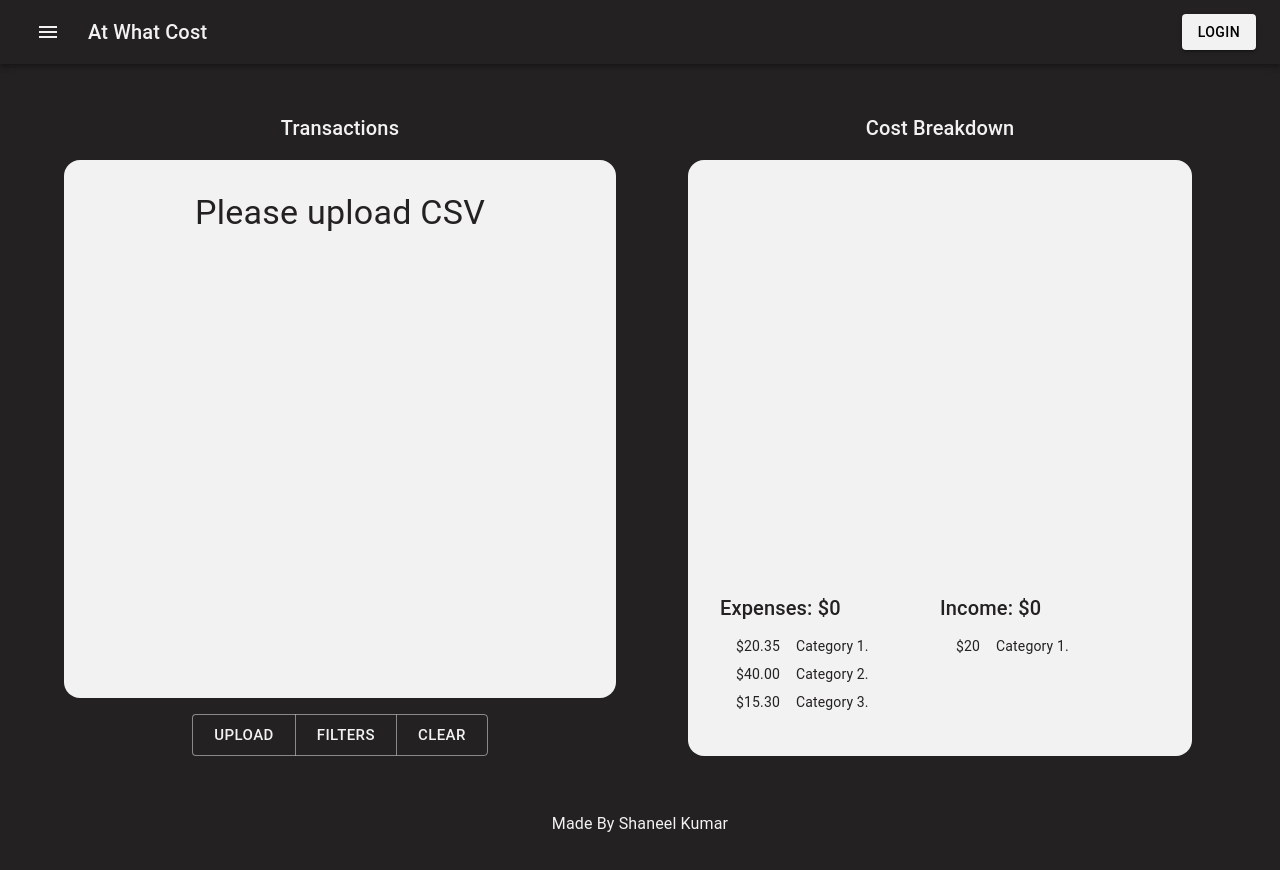
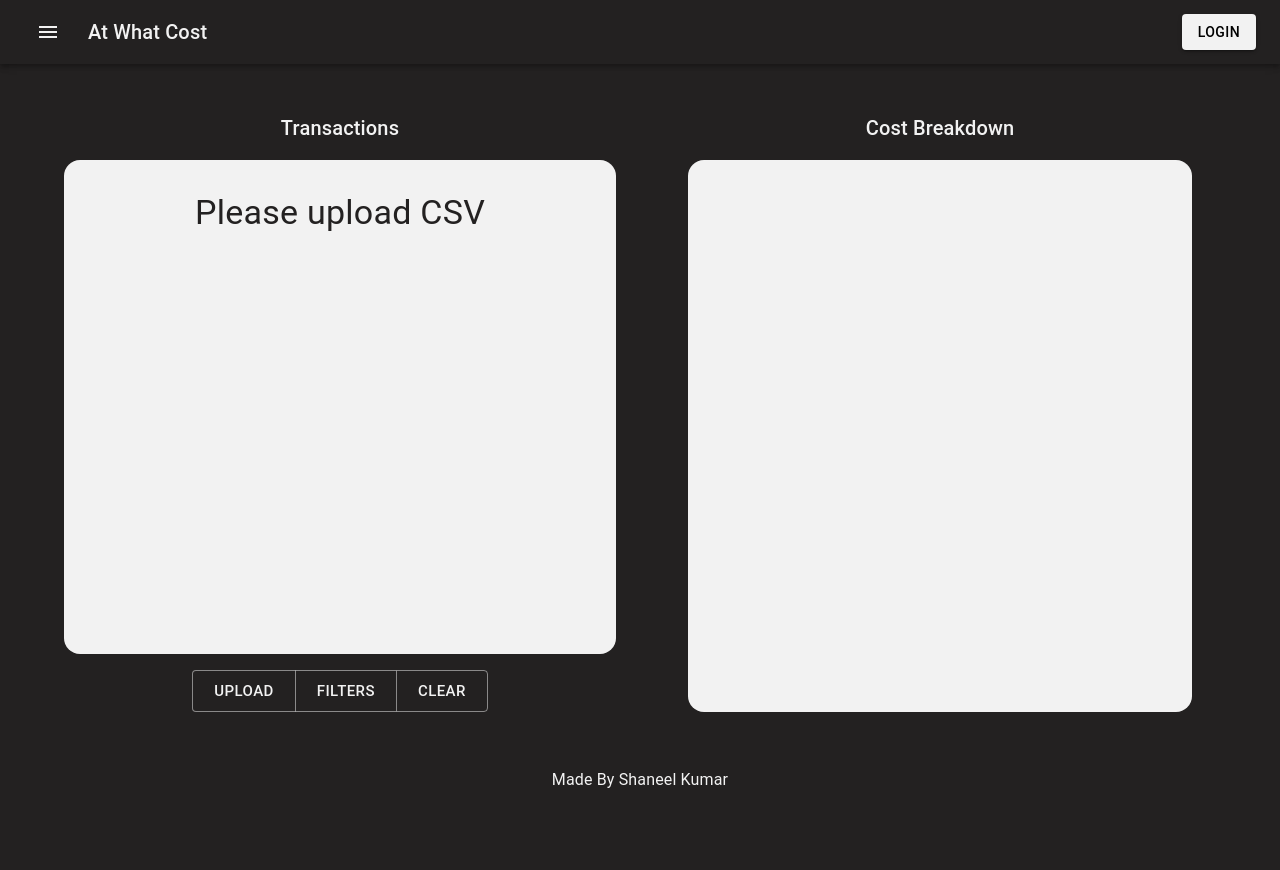
Before and after one commit to Vyonyx/at-what-cost-FE, a React (Vite) app: page / in a window 1280 px wide. Shown: the top 870 px of the page. After the commit the page ends 800 px from the top, so only its background shows below. Built offline with nearby package versions, Linux system fonts and the light colour scheme.

Commit message:
show dynamic cost breakdown of each category in expenses and income list (ordered)

```diff
--- a/src/components/CostList.tsx
+++ b/src/components/CostList.tsx
@@ -8,22 +8,32 @@ function CostList() {
   const filters = useSelector((state:RootState) => state.filters.list)
 
   const data = transactionsToPieData('Code', 'Amount', transactions, filters)
-  console.log(data)
 
-  const totals =
-    typeof data !== 'string'
-      ? data.reduce((prev, item) => {
-        const { id, value } = item
-        return value <= 0
-          ? {...prev, expenses: prev.expenses + value}
-          : {...prev, income: prev.income + value}
-      }, {expenses: 0, income: 0})
-      : {expenses: 0, income: 0}
+  const orderedExpenses = typeof data !== 'string'
+    ? data
+      .filter(item => item.value < 0)
+      .sort((a, b) => a.value - b.value)
+    : []
 
-      const {expenses: expensesTotal, income: incomeTotal} = totals
+  const orderedIncome = typeof data !== 'string'
+    ? data
+      .filter(item => item.value > 0)
+      .sort((a, b) => a.value + b.value)
+    : []
+
+  const expensesTotal = orderedExpenses.reduce((prev, item) => prev + item.value, 0)
+  const incomeTotal = orderedIncome.reduce((prev, item) => prev + item.value, 0)
+
+  if (typeof data === 'string' || data.length === 0) {
+    return <></>
+  }
 
   return (
-    <Box sx={{display:'grid', gridTemplateColumns:'repeat(2, 1fr)', gridAutoRows:'min-content', width:'100%', height:'100%', color:'background.default'}}>
+    <section>
+      <Typography variant='h6' gutterBottom={true} color='background.default' sx={{textDecoration:'underline'}}>
+        Categorised:
+      </Typography>
+      <Box sx={{display:'grid', gridTemplateColumns:'repeat(2, 1fr)', gridAutoRows:'min-content', color:'background.default'}}>
         <Typography
           variant='h6'
           color='background.default'
@@ -36,37 +46,28 @@ function CostList() {
         >
           Income: ${incomeTotal}
         </Typography>
-
         <List dense>
-        <ListItem>
+          {orderedExpenses.map(({id, value}) => (
+            <ListItem key={id}>
               <Box sx={{display:'flex'}}>
-            <Typography mr={2} align='right' variant='body2'>$20.35</Typography>
-            <Typography align='left' variant='body2'>Category 1.</Typography>
+                <Typography mr={2} align='right' variant='body2'>${Math.abs(value)}</Typography>
+                <Typography align='left' variant='body2'>{id}</Typography>
               </Box>
             </ListItem>
-        <ListItem>
+          ))}
+        </List>
+        <List dense>
+        {orderedIncome.map(({id, value}) => (
+            <ListItem key={id}>
               <Box sx={{display:'flex'}}>
-            <Typography mr={2} align='right' variant='body2'>$40.00</Typography>
-            <Typography align='left' variant='body2'>Category 2.</Typography>
+                <Typography mr={2} align='right' variant='body2'>${Math.abs(value)}</Typography>
+                <Typography align='left' variant='body2'>{id}</Typography>
               </Box>
             </ListItem>
-        <ListItem>
-          <Box sx={{display:'flex'}}>
-            <Typography mr={2} align='right' variant='body2'>$15.30</Typography>
-            <Typography align='left' variant='body2'>Category 3.</Typography>
-          </Box>
-        </ListItem>
-      </List>
-
-      <List dense>
-        <ListItem>
-          <Box sx={{display:'flex'}}>
-            <Typography mr={2} align='right' variant='body2'>$20</Typography>
-            <Typography align='left' variant='body2'>Category 1.</Typography>
-          </Box>
-        </ListItem>
+          ))}
         </List>
       </Box>
+    </section>
   )
 }
 export default CostList
```
Lines whose indentation alone changed are shown as unchanged.
